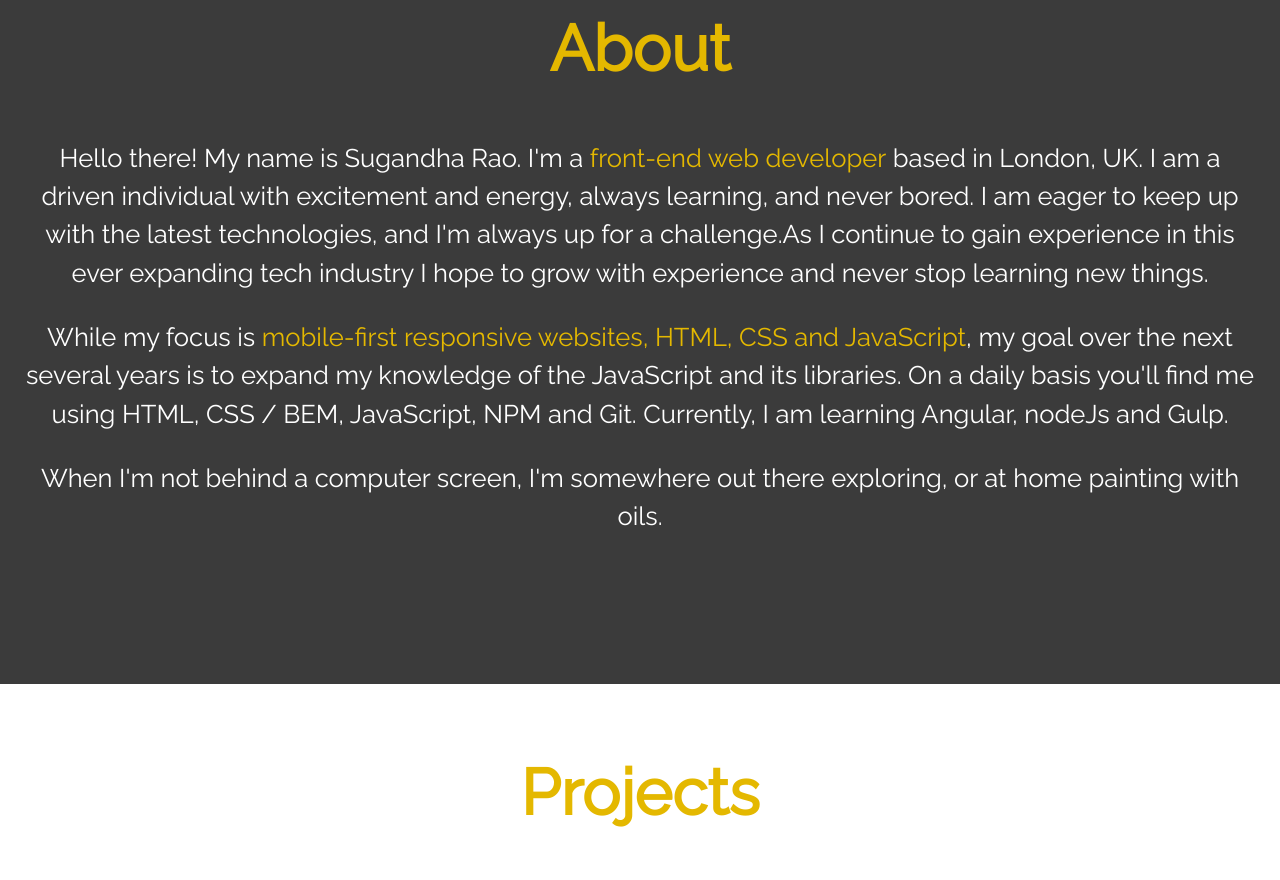
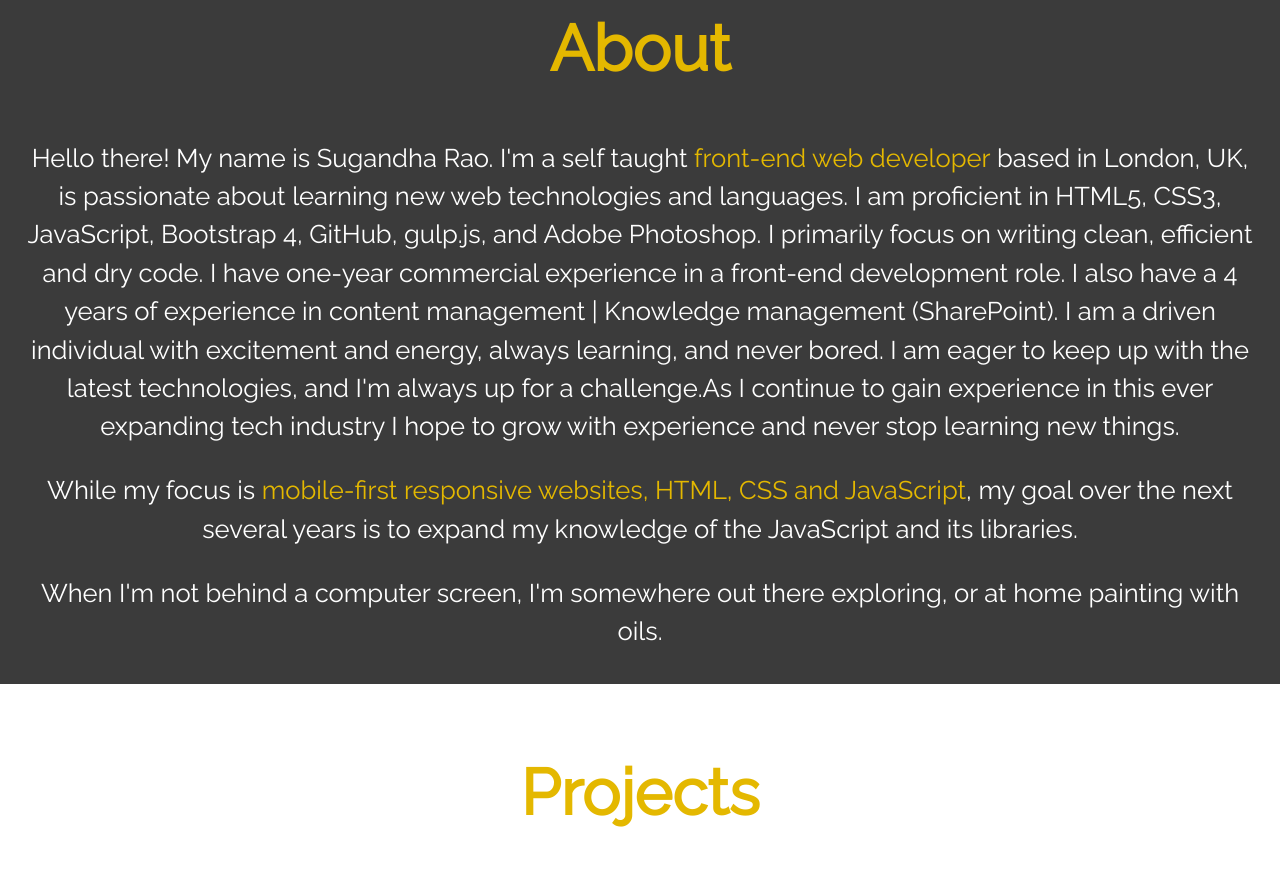
Before and after one commit to Sug126/Portfolio2, a website built with webpack: page index.html in a window 1280 px wide. Shown: the part 860-1740 px from the top of the page. Built offline with nearby package versions, Linux system fonts and the light colour scheme.

Commit message:
changes added

```diff
--- a/index.html
+++ b/index.html
@@ -48,7 +48,11 @@
 
 	</h2>
 	<section class="section-about">
-	<p>Hello there! My name is Sugandha Rao. I'm a  <strong style="color: #E4B800">front-end web developer</strong>  based in London, UK.  I am a driven individual with excitement and energy, always learning, and never bored. I am eager to keep up with the latest technologies, and I'm always up for a challenge.As I continue to gain experience in this ever expanding tech industry I hope to grow with experience and never stop learning new things.	</p> <p>While my focus is  <strong style="color: #E4B800"> mobile-first responsive websites,  HTML, CSS and JavaScript</strong>, my goal over the next several years is to expand my knowledge of the JavaScript and its libraries. On a daily basis you'll find me using HTML, CSS / BEM, JavaScript, NPM and Git. Currently, I am learning Angular, nodeJs and Gulp.</p>  <p>When I'm not behind a computer screen, I'm somewhere out there exploring, or at home painting with oils.</p>
+	<p>Hello there! My name is Sugandha Rao. I'm a self taught <strong style="color: #E4B800">front-end web developer</strong>  based in London, UK,
+	 is passionate about learning new web technologies and languages. I am proficient in HTML5, CSS3, JavaScript, Bootstrap 4, GitHub, gulp.js, and Adobe Photoshop.  I primarily focus on writing clean, efficient and dry code.  I have one-year commercial experience in a front-end development role. I also have a 4 years of experience in content management | Knowledge management (SharePoint).
+
+
+ I am a driven individual with excitement and energy, always learning, and never bored. I am eager to keep up with the latest technologies, and I'm always up for a challenge.As I continue to gain experience in this ever expanding tech industry I hope to grow with experience and never stop learning new things.	</p> <p>While my focus is  <strong style="color: #E4B800"> mobile-first responsive websites,  HTML, CSS and JavaScript</strong>, my goal over the next several years is to expand my knowledge of the JavaScript and its libraries. </p>  <p>When I'm not behind a computer screen, I'm somewhere out there exploring, or at home painting with oils.</p>
 
 	</section>
 
```
